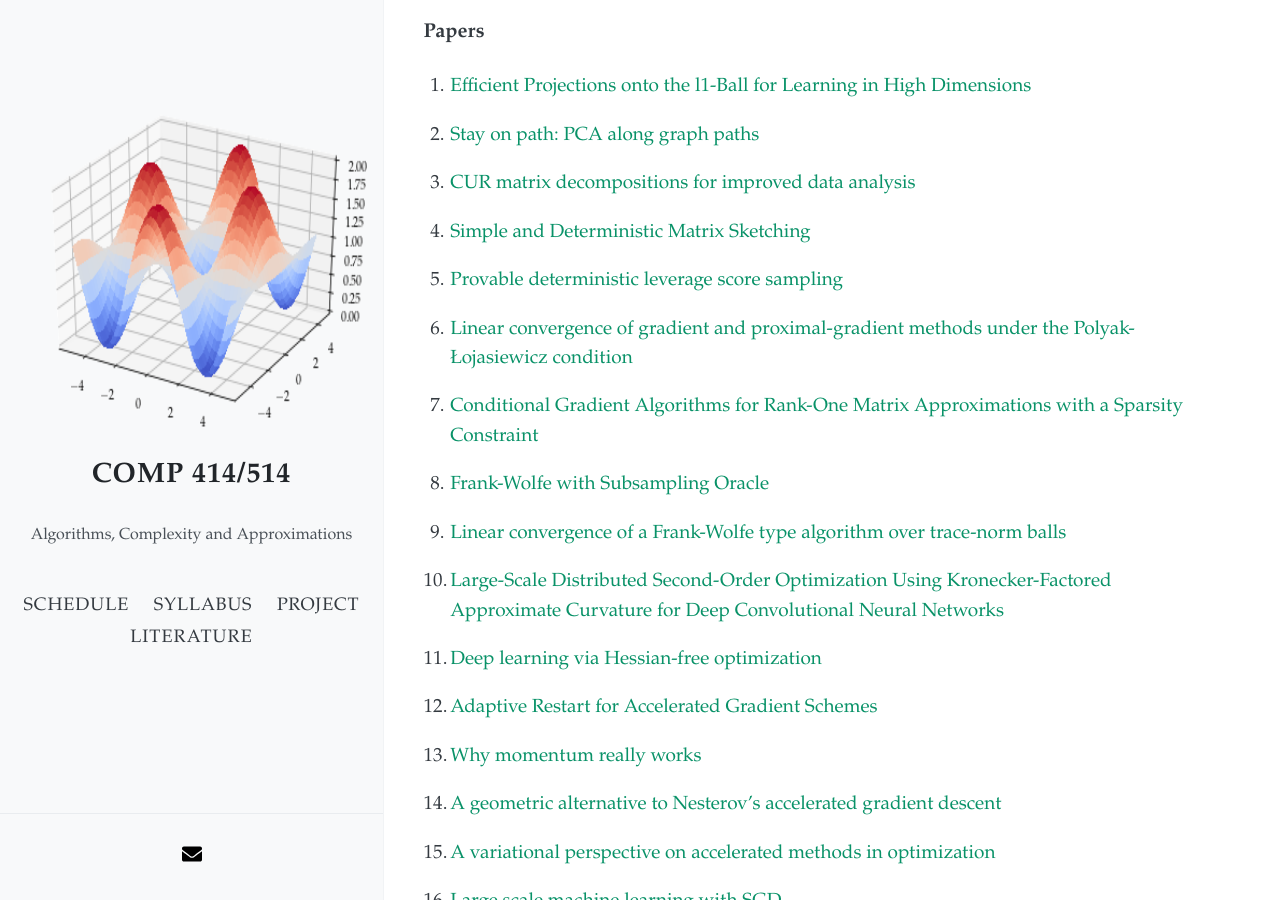
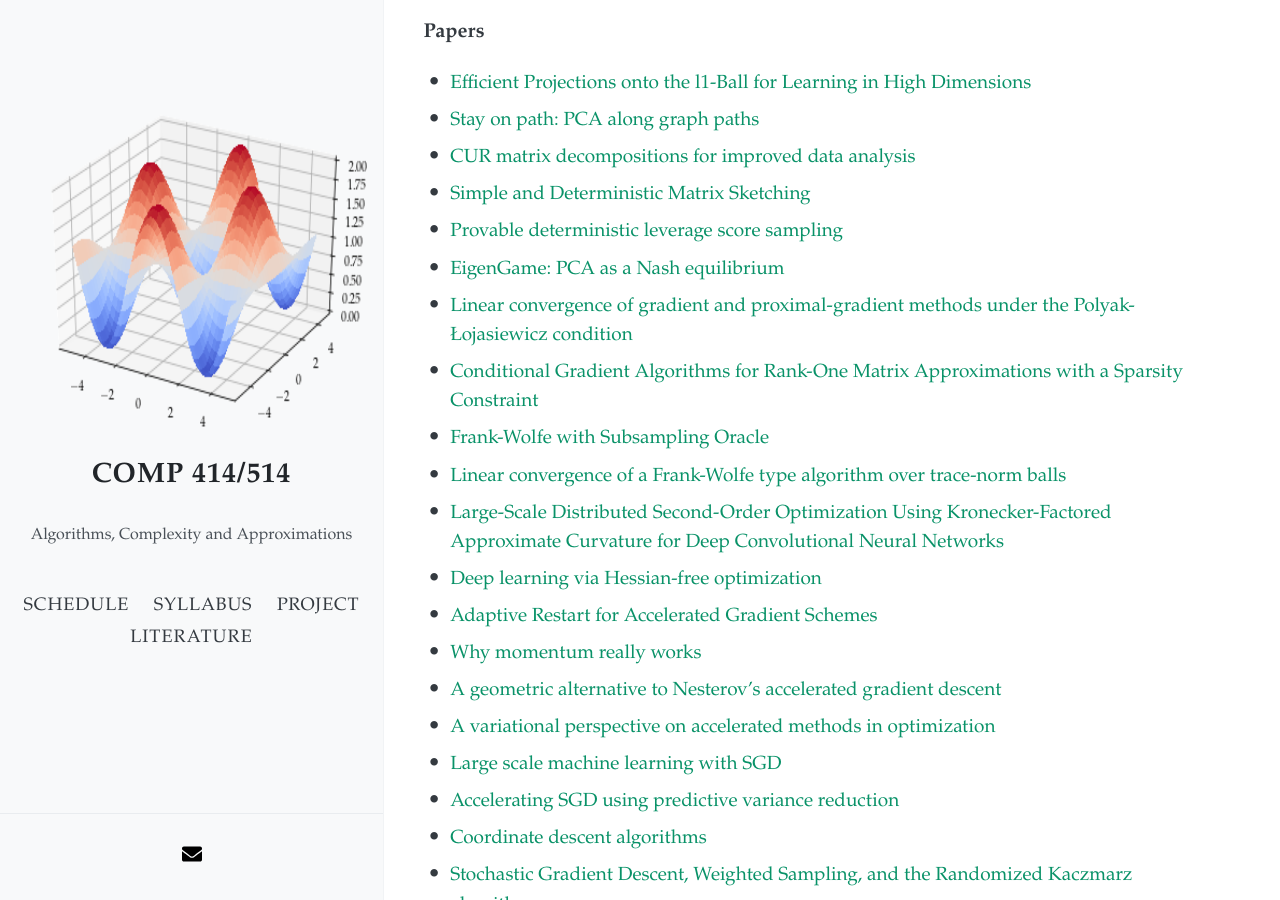
Before and after one commit to akyrillidis/comp414-514, a Jekyll site: the page built from literature.md, in a window 1280 px wide and 900 px high, scrolled down 491 px. Built offline with Jekyll 4.4.1, drawn with Linux system fonts in a browser that asks for light colours; nearby versions of some CDN libraries; some of the changed lines change nothing that is shown.

Commit message:
Update literature.md

```diff
--- a/literature.md
+++ b/literature.md
@@ -20,52 +20,28 @@ layout: default
 
 ### Papers
 
-1. [Efficient Projections onto the l1-Ball for Learning in High Dimensions](https://stanford.edu/~jduchi/projects/DuchiShSiCh08.pdf)
-
-2. [Stay on path: PCA along graph paths](http://proceedings.mlr.press/v37/asteris15.pdf)
-
-3. [CUR matrix decompositions for improved data analysis](http://www.pnas.org/content/106/3/697.full.pdf)
-
-4. [Simple and Deterministic Matrix Sketching](https://arxiv.org/pdf/1206.0594.pdf)
-
-5. [Provable deterministic leverage score sampling](https://arxiv.org/abs/1404.1530)
-
-5. [Linear convergence of gradient and proximal-gradient methods under the Polyak-Łojasiewicz condition](https://arxiv.org/abs/1608.04636)
-
-6. [Conditional Gradient Algorithms for Rank-One Matrix Approximations with a Sparsity Constraint
-](https://arxiv.org/pdf/1107.1163.pdf)
-
-7. [Frank-Wolfe with Subsampling Oracle](https://arxiv.org/pdf/1803.07348.pdf)
-
-8. [Linear convergence of a Frank-Wolfe type algorithm over trace-norm balls](https://papers.nips.cc/paper/7199-linear-convergence-of-a-frank-wolfe-type-algorithm-over-trace-norm-balls.pdf)
-
-9. [Large-Scale Distributed Second-Order Optimization Using Kronecker-Factored
-Approximate Curvature for Deep Convolutional Neural Networks](https://arxiv.org/pdf/1811.12019.pdf)
-
-10. [Deep learning via Hessian-free optimization](http://www.cs.toronto.edu/~jmartens/docs/Deep_HessianFree.pdf)
-
-11. [Adaptive Restart for Accelerated Gradient Schemes](https://arxiv.org/abs/1204.3982)
-
-12. [Why momentum really works](https://distill.pub/2017/momentum/)
-
-13. [A geometric alternative to Nesterov's accelerated gradient descent](https://arxiv.org/abs/1506.08187)
-
-14. [A variational perspective on accelerated methods in optimization](https://arxiv.org/pdf/1603.04245.pdf)
-
-15. [Large scale machine learning with SGD](http://khalilghorbal.info/assets/spa/papers/ML_GradDescent.pdf)
-
-16. [Accelerating SGD using predictive variance reduction](https://papers.nips.cc/paper/4937-accelerating-stochastic-gradient-descent-using-predictive-variance-reduction.pdf)
-
-17. [Coordinate descent algorithms](http://www.optimization-online.org/DB_FILE/2014/12/4679.pdf)
-
-18. [Stochastic Gradient Descent, Weighted Sampling, and the Randomized Kaczmarz algorithm](https://arxiv.org/pdf/1310.5715.pdf)
-
-19. [On the importance of initialization and momentum in deep learning](http://www.cs.toronto.edu/~fritz/absps/momentum.pdf)
-
-20. [CoSaMP: Iterative signal recovery from incomplete and inaccurate samples](https://www.sciencedirect.com/science/article/pii/S1063520308000638)
-
-21. [Compressed sensing using generative models](https://arxiv.org/pdf/1703.03208.pdf)
-
-22. [A Nearly-Linear Time Framework for graph-structured sparsity](http://proceedings.mlr.press/v37/hegde15.pdf)
-
-23. [Deep image prior](https://arxiv.org/pdf/1711.10925.pdf)
+- [Efficient Projections onto the l1-Ball for Learning in High Dimensions](https://stanford.edu/~jduchi/projects/DuchiShSiCh08.pdf)
+- [Stay on path: PCA along graph paths](http://proceedings.mlr.press/v37/asteris15.pdf)
+- [CUR matrix decompositions for improved data analysis](http://www.pnas.org/content/106/3/697.full.pdf)
+- [Simple and Deterministic Matrix Sketching](https://arxiv.org/pdf/1206.0594.pdf)
+- [Provable deterministic leverage score sampling](https://arxiv.org/abs/1404.1530)
+- [EigenGame: PCA as a Nash equilibrium](https://arxiv.org/pdf/2010.00554.pdf)
+- [Linear convergence of gradient and proximal-gradient methods under the Polyak-Łojasiewicz condition](https://arxiv.org/abs/1608.04636)
+- [Conditional Gradient Algorithms for Rank-One Matrix Approximations with a Sparsity Constraint](https://arxiv.org/pdf/1107.1163.pdf)
+- [Frank-Wolfe with Subsampling Oracle](https://arxiv.org/pdf/1803.07348.pdf)
+- [Linear convergence of a Frank-Wolfe type algorithm over trace-norm balls](https://papers.nips.cc/paper/7199-linear-convergence-of-a-frank-wolfe-type-algorithm-over-trace-norm-balls.pdf)
+- [Large-Scale Distributed Second-Order Optimization Using Kronecker-Factored Approximate Curvature for Deep Convolutional Neural Networks](https://arxiv.org/pdf/1811.12019.pdf)
+- [Deep learning via Hessian-free optimization](http://www.cs.toronto.edu/~jmartens/docs/Deep_HessianFree.pdf)
+- [Adaptive Restart for Accelerated Gradient Schemes](https://arxiv.org/abs/1204.3982)
+- [Why momentum really works](https://distill.pub/2017/momentum/)
+- [A geometric alternative to Nesterov's accelerated gradient descent](https://arxiv.org/abs/1506.08187)
+- [A variational perspective on accelerated methods in optimization](https://arxiv.org/pdf/1603.04245.pdf)
+- [Large scale machine learning with SGD](http://khalilghorbal.info/assets/spa/papers/ML_GradDescent.pdf)
+- [Accelerating SGD using predictive variance reduction](https://papers.nips.cc/paper/4937-accelerating-stochastic-gradient-descent-using-predictive-variance-reduction.pdf)
+- [Coordinate descent algorithms](http://www.optimization-online.org/DB_FILE/2014/12/4679.pdf)
+- [Stochastic Gradient Descent, Weighted Sampling, and the Randomized Kaczmarz algorithm](https://arxiv.org/pdf/1310.5715.pdf)
+- [On the importance of initialization and momentum in deep learning](http://www.cs.toronto.edu/~fritz/absps/momentum.pdf)
+- [CoSaMP: Iterative signal recovery from incomplete and inaccurate samples](https://www.sciencedirect.com/science/article/pii/S1063520308000638)
+- [Compressed sensing using generative models](https://arxiv.org/pdf/1703.03208.pdf)
+- [A Nearly-Linear Time Framework for graph-structured sparsity](http://proceedings.mlr.press/v37/hegde15.pdf)
+- [Deep image prior](https://arxiv.org/pdf/1711.10925.pdf)
```
